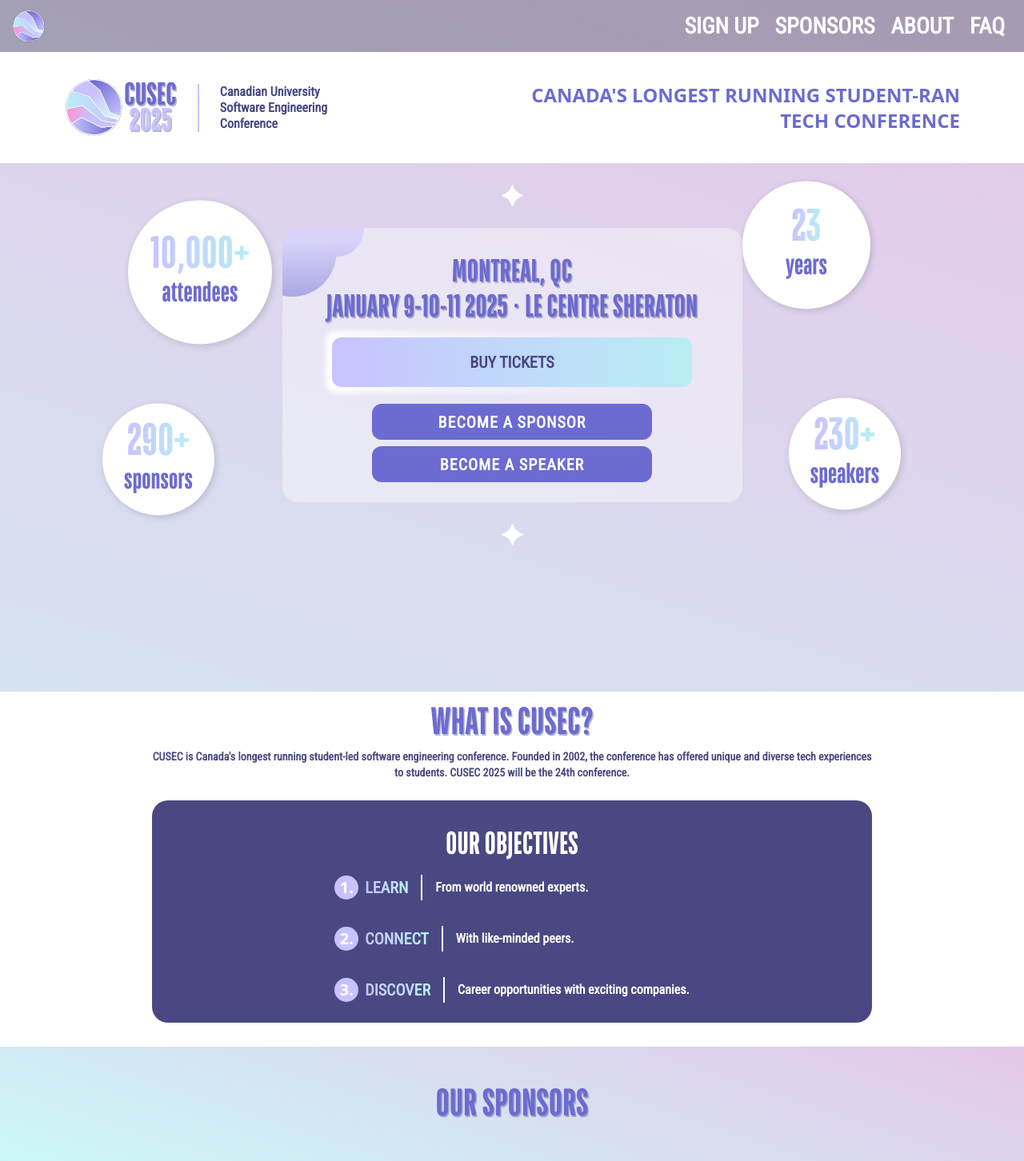
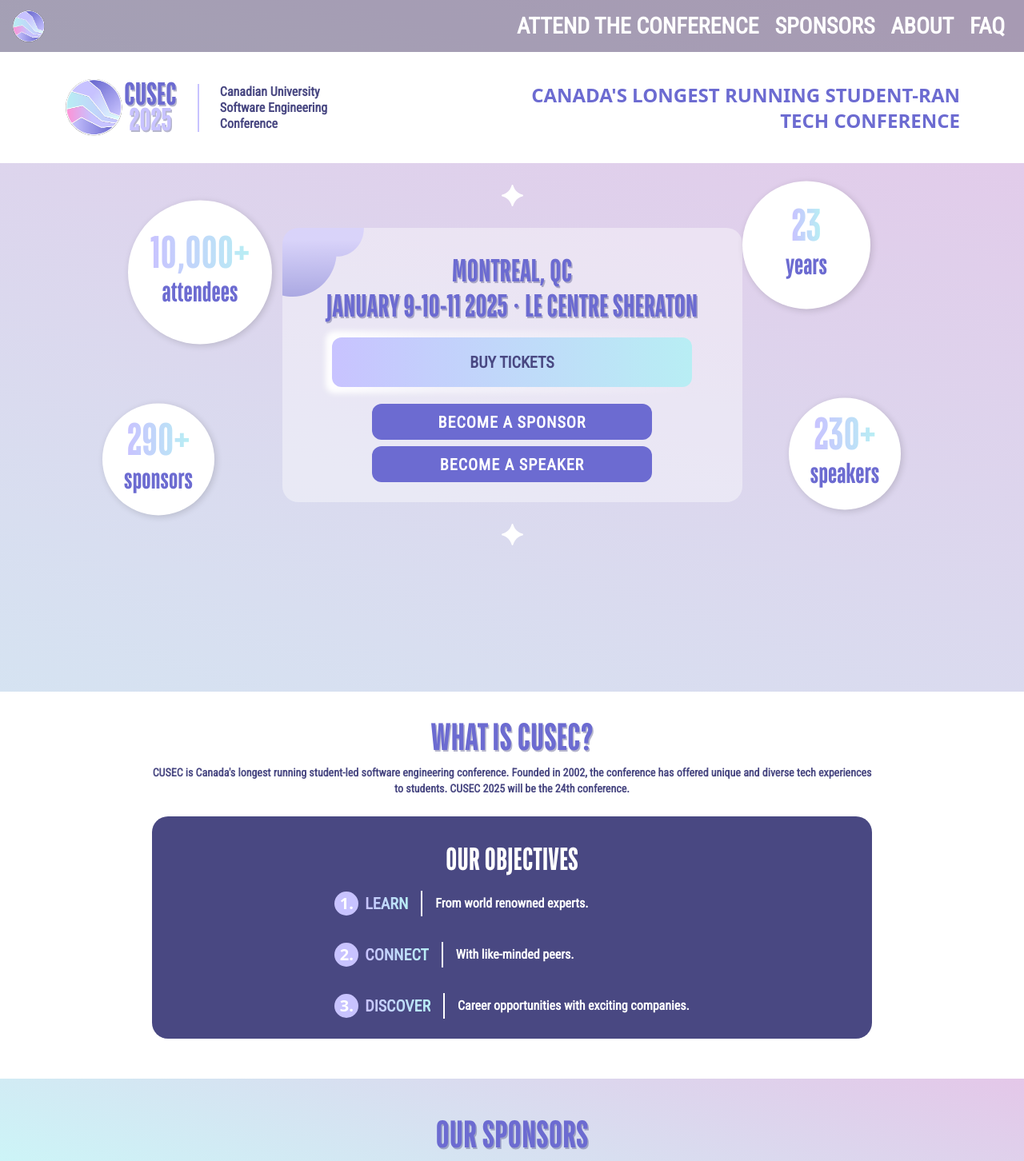
Before and after one commit to cusec/2025, a Next.js app: page / in a window 1280 px wide. Shown: the top 1452 px of the page at 80% size. Built offline with nearby package versions, Linux system fonts and the light colour scheme.

Commit message:
fix: "sign up" now reads "attend the conference"

```diff
--- a/components/AboutUs/AboutUs.tsx
+++ b/components/AboutUs/AboutUs.tsx
@@ -12,7 +12,7 @@ export default function AboutUs() {
   const { isOpen, setIsOpen } = useNav();
 
   return (
-    <motion.div className="z-10 h-auto w-full bg-[#FFFFFF] pt-[15px] pb-[30px]">
+    <motion.div className="z-10 h-auto w-full bg-[#FFFFFF] pt-[35px] pb-[50px]">
       <div
         className={`transition-opacity ease-in-out duration-700 ${
           isOpen ? "opacity-0" : "opacity-100"
--- a/components/Navbar/NavLinks.tsx
+++ b/components/Navbar/NavLinks.tsx
@@ -25,7 +25,7 @@ const NavLinks = ({ isOpen, setIsOpen }: NavLinksProps) => {
           className="text-[28px] RobotoText font-semibold text-white"
           onClick={toggleOpen}
         >
-          SIGN UP
+          ATTEND THE CONFERENCE
         </Link>
         <Link
           href={"/#sponsors"}
@@ -58,7 +58,7 @@ const NavLinks = ({ isOpen, setIsOpen }: NavLinksProps) => {
           href={"/#tickets"}
           className="text-[28px] RobotoText font-semibold text-white"
         >
-          SIGN UP
+          ATTEND THE CONFERENCE
         </Link>
         <Link
           href={"/#sponsors"}
```
